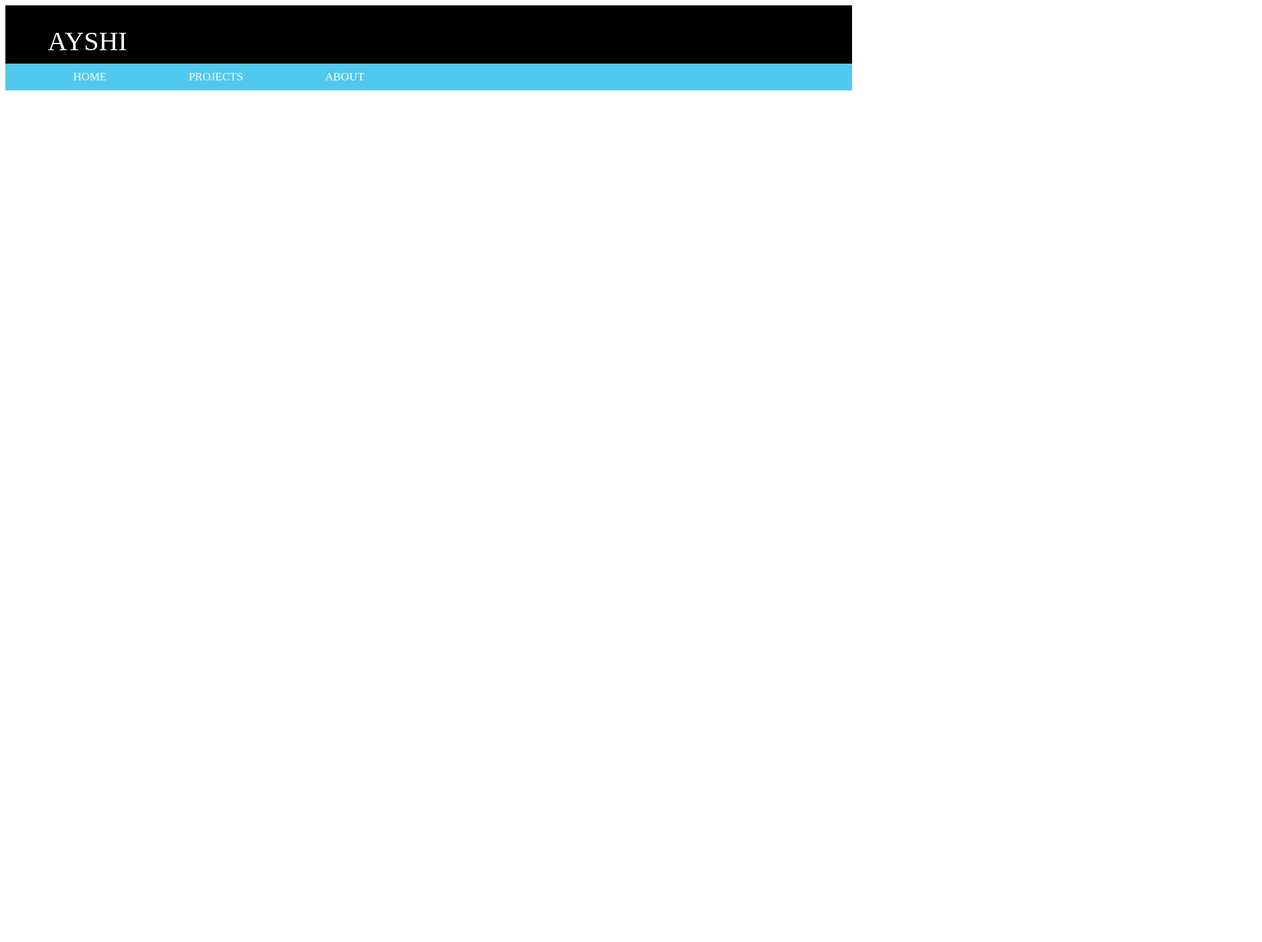
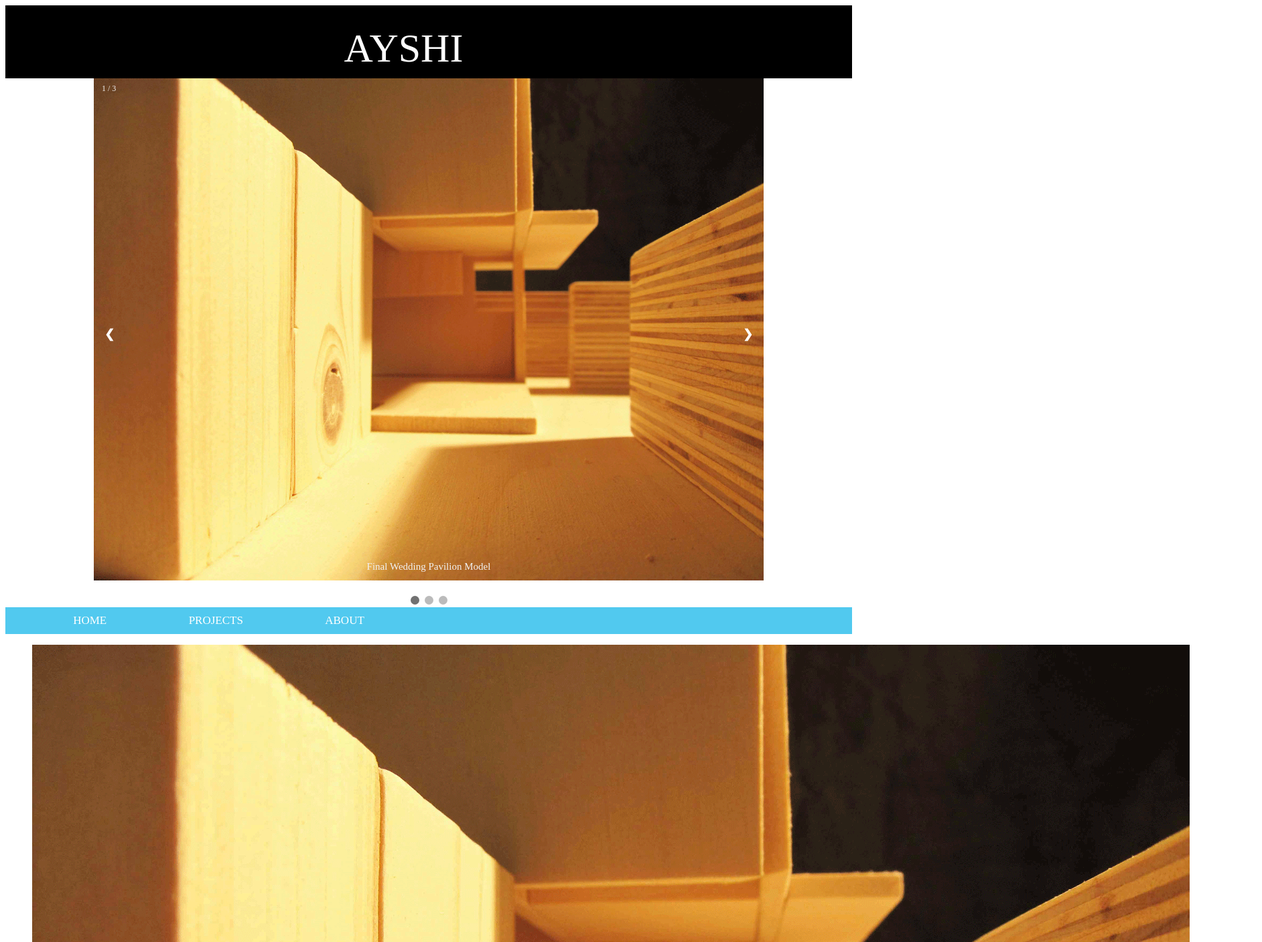
Before and after one commit to ayshi/ayshi, a plain HTML site: page index.html in a window 1280 px wide. Shown: the top 1407 px of the page at 67% size, 1884 px wide, since content can reach past the window. Before the commit the page ends 800 px from the top, so only its background shows below. Drawn offline with Linux system fonts and the light colour scheme.

Commit message:
slideshow added

```diff
--- a/index.html
+++ b/index.html
@@ -8,9 +8,68 @@
     </head>
 
     <body>
-        <div class="title">
-            AYSHI
+        <div class="Hometitle">
+            <div class="head"> AYSHI </div>
         </div>
+
+        <div class="slideshow-container">
+            <div class="mySlides fade">
+                <div class="numbertext">1 / 3</div>
+                <img src="wedding.png" style="width:100%">
+                <div class="text">Final Wedding Pavilion Model</div>
+            </div>
+
+            <div class="mySlides fade">
+                <div class="numbertext">2 / 3</div>
+                <img src="goldenberg.png" style="width:100%">
+                <div class="text">Goldenberg House Model</div>
+            </div>
+
+            <div class="mySlides fade">
+                <div class="numbertext">3 / 3</div>
+                <img src="personal.png" style="width:100%">
+                <div class="text">Steampunk Landscape</div>
+            </div>
+
+        <a class="prev" onclick="plusSlides(-1)">&#10094;</a>
+        <a class="next" onclick="plusSlides(1)">&#10095;</a>
+    </div>
+    <br>
+
+    <div style="text-align:center">
+        <span class="dot" onclick="currentSlide(1)"></span>
+        <span class="dot" onclick="currentSlide(2)"></span>
+        <span class="dot" onclick="currentSlide(3)"></span>
+    </div>
+
+    <script>
+        var slideIndex = 1;
+        showSlides(slideIndex);
+
+        function plusSlides(n) {
+            showSlides(slideIndex += n);
+        }
+
+        function currentSlide(n) {
+            showSlides(slideIndex = n);
+        }
+
+        function showSlides(n) {
+            var i;
+            var slides = document.getElementsByClassName("mySlides");
+            var dots = document.getElementsByClassName("dot");
+            if (n > slides.length) {slideIndex = 1}
+            if (n < 1) {slideIndex = slides.length}
+                for (i = 0; i < slides.length; i++) {
+                    slides[i].style.display = "none";
+                }
+                for (i = 0; i < dots.length; i++) {
+                    dots[i].className = dots[i].className.replace(" active", "");
+                }
+                slides[slideIndex-1].style.display = "block";
+                dots[slideIndex-1].className += " active";
+        }
+    </script>
 
         <div class="topNav">
             <ul>
@@ -20,5 +79,14 @@
             </ul>
         </div>
 
+        <div class="content">
+            <ul>
+                <li><img src="wedding.png" alt="Wedding Pavilion"></li>
+                <li><img src="digital.png" alt="Photoshop"></li>
+                <li><img src="goldenberg.png" alt="Goldenberg"></li>
+                <li><img src="personal.png" alt="Watercolor"></li>
+            </ul>
+        </div>
+
     </body>
 </html>
--- a/style.css
+++ b/style.css
@@ -8,6 +8,100 @@
     padding-left: 5%;
 }
 
+.head{
+    font-family:BankGothic Lt BT;
+    font-size: 60px;
+    color: white;
+    background-color: black;
+    padding-bottom: 10px;
+    padding-top: 30px;
+    padding-left: 40%;
+}
+
+* {box-sizing:border-box}
+
+.slideshow-container {
+  max-width: 1000px;
+  position: relative;
+  margin: auto;
+}
+
+.mySlides {
+    display: none;
+}
+
+.prev, .next {
+  cursor: pointer;
+  position: absolute;
+  top: 50%;
+  width: auto;
+  margin-top: -22px;
+  padding: 16px;
+  color: white;
+  font-weight: bold;
+  font-size: 18px;
+  transition: 0.6s ease;
+  border-radius: 0 3px 3px 0;
+}
+
+.next {
+  right: 0;
+  border-radius: 3px 0 0 3px;
+}
+
+.prev:hover, .next:hover {
+  background-color: rgba(0,0,0,0.8);
+}
+
+.text {
+  color: #f2f2f2;
+  font-size: 15px;
+  padding: 8px 12px;
+  position: absolute;
+  bottom: 8px;
+  width: 100%;
+  text-align: center;
+}
+
+.numbertext {
+  color: #f2f2f2;
+  font-size: 12px;
+  padding: 8px 12px;
+  position: absolute;
+  top: 0;
+}
+
+.dot {
+  cursor:pointer;
+  height: 13px;
+  width: 13px;
+  margin: 0 2px;
+  background-color: #bbb;
+  border-radius: 50%;
+  display: inline-block;
+  transition: background-color 0.6s ease;
+}
+
+.active, .dot:hover {
+  background-color: #717171;
+}
+
+.fade {
+  -webkit-animation-name: fade;
+  -webkit-animation-duration: 1.5s;
+  animation-name: fade;
+  animation-duration: 1.5s;
+}
+
+@-webkit-keyframes fade {
+  from {opacity: .4}
+  to {opacity: 1}
+}
+
+@keyframes fade {
+  from {opacity: .4}
+  to {opacity: 1}
+}
 
 .topNav ul{
     list-style-type:none;
@@ -55,3 +149,7 @@
 .content ul{
     list-style-type: none;
 }
+
+.content ul li img: hover{
+    opacity:50%;
+}
```
Also changed, not shown: projects.html (+1 -8 lines).
